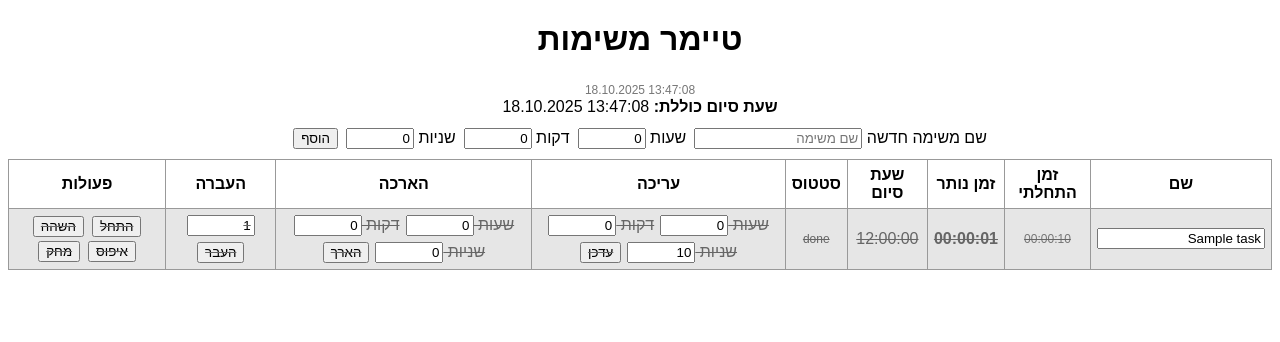
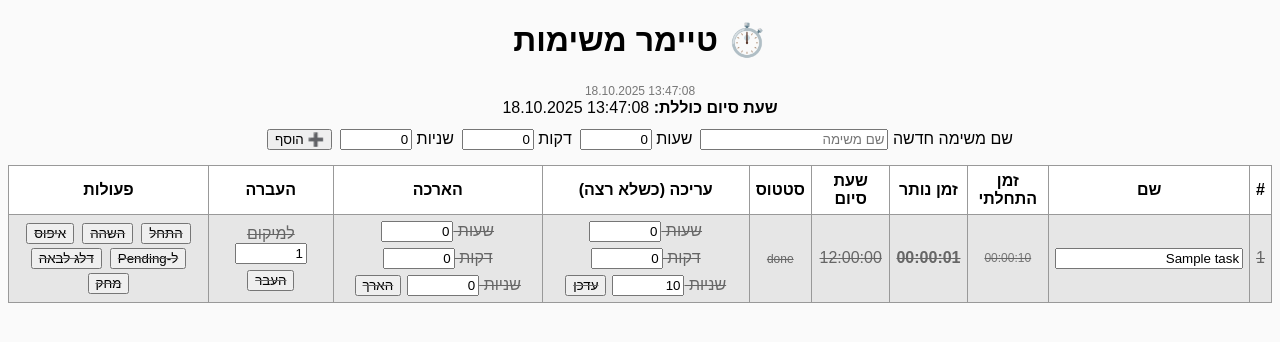
Before and after one commit to matanexcell-lab/Matan, a Flask app: page / in a window 1280 px wide. Shown: the top 342 px of the page. Run offline with Flask 3, Linux system fonts and the light colour scheme; tables that the repository leaves empty hold one stand-in row (values such as "Sample post").

Commit message:
Update index.html

```diff
--- a/templates/index.html
+++ b/templates/index.html
@@ -3,13 +3,14 @@
 <head>
   <meta charset="utf-8"/>
   <title>טיימר משימות</title>
+  <meta name="viewport" content="width=device-width, initial-scale=1">
   <style>
-    body { font-family: Arial, sans-serif; direction: rtl; }
+    body { font-family: Arial, sans-serif; direction: rtl; background:#fafafa; }
     h1 { text-align:center; }
-    table { width: 100%; border-collapse: collapse; }
+    table { width: 100%; border-collapse: collapse; margin-top:15px; background:white; }
     th, td { border: 1px solid #999; padding: 6px; text-align: center; }
-    input[type="number"] { width: 60px; }
-    input[type="text"] { width: 160px; }
+    input[type="number"] { width: 64px; }
+    input[type="text"] { width: 180px; }
     .muted { color: #777; font-size: 12px; }
     .badge { display:inline-block; padding:2px 6px; border-radius:6px; font-size:12px;}
     .running { background:#d9ffd9; }
@@ -22,11 +23,12 @@
       display:flex; gap:6px; align-items:center; justify-content:center; flex-wrap:wrap;
     }
     .toolbar { text-align:center; margin-bottom:12px }
+    button { cursor:pointer; }
   </style>
 </head>
 <body>
 
-<h1>טיימר משימות</h1>
+<h1>⏱️ טיימר משימות</h1>
 
 <div class="toolbar">
   <span id="now" class="muted"></span><br/>
@@ -41,18 +43,19 @@
   <label>שעות <input id="newH" type="number" min="0" value="0"></label>
   <label>דקות <input id="newM" type="number" min="0" value="0"></label>
   <label>שניות <input id="newS" type="number" min="0" value="0"></label>
-  <button id="btnAdd">הוסף</button>
+  <button id="btnAdd">➕ הוסף</button>
 </div>
 
 <table>
   <thead>
   <tr>
+    <th>#</th>
     <th>שם</th>
     <th>זמן התחלתי</th>
     <th>זמן נותר</th>
     <th>שעת סיום</th>
     <th>סטטוס</th>
-    <th>עריכה</th>
+    <th>עריכה (כשלא רצה)</th>
     <th>הארכה</th>
     <th>העברה</th>
     <th>פעולות</th>
@@ -63,6 +66,9 @@
 
 <script>
 const $ = (sel) => document.querySelector(sel);
+let isEditing = false;          // מונע רענון בזמן הקלדה
+let lastRender = 0;             // כדי לא להציף רינדור
+const RENDER_INTERVAL = 1000;
 
 function fmtHHMMSS(totalSeconds) {
   totalSeconds = Math.max(0, parseInt(totalSeconds || 0, 10));
@@ -84,6 +90,7 @@ async function api(url, method="GET", body=null) {
   return res.json();
 }
 
+// ===== Actions =====
 async function addTask() {
   const name = $("#newName").value.trim();
   const hours = parseInt($("#newH").value || "0", 10);
@@ -91,13 +98,15 @@ async function addTask() {
   const seconds = parseInt($("#newS").value || "0", 10);
   await api("/add", "POST", { name, hours, minutes, seconds });
   $("#newName").value = ""; $("#newH").value = 0; $("#newM").value = 0; $("#newS").value = 0;
-  render();
+  await render(true);
 }
 
-async function startTask(id){ await api(`/start/${id}`,"POST"); }
-async function pauseTask(id){ await api(`/pause/${id}`,"POST"); }
-async function resetTask(id){ await api(`/reset/${id}`,"POST"); }
-async function deleteTask(id){ await api(`/delete/${id}`,"POST"); }
+async function startTask(id){ await api(`/start/${id}`,"POST"); await render(true); }
+async function pauseTask(id){ await api(`/pause/${id}`,"POST"); await render(true); }
+async function resetTask(id){ await api(`/reset/${id}`,"POST"); await render(true); }
+async function deleteTask(id){ await api(`/delete/${id}`,"POST"); await render(true); }
+async function setPending(id){ await api(`/set_pending/${id}`, "POST"); await render(true); }
+async function skipToNext(id){ await api(`/skip/${id}`, "POST"); await render(true); }
 
 async function extendTask(id){
   const row = document.getElementById(`row-${id}`);
@@ -105,7 +114,7 @@ async function extendTask(id){
   const m = parseInt(row.querySelector(".ext-m").value || "0",10);
   const s = parseInt(row.querySelector(".ext-s").value || "0",10);
   await api(`/extend/${id}`, "POST", { hours: h, minutes: m, seconds: s });
-  render();
+  await render(true);
 }
 
 async function saveEdit(id){
@@ -115,14 +124,15 @@ async function saveEdit(id){
   const m  = parseInt(row.querySelector(".edit-m").value || "0",10);
   const s  = parseInt(row.querySelector(".edit-s").value || "0",10);
   await api(`/update/${id}`, "POST", { name: nm, hours: h, minutes: m, seconds: s });
-  render();
+  // לא מאבד פוקוס: לא נקרא render כאן, נחכה לפולינג הבא
 }
 
 async function moveTask(id){
   const row = document.getElementById(`row-${id}`);
-  const newPos = parseInt(row.querySelector(".move-pos").value || "1", 10);
-  await api("/reorder_single","POST",{task_id: parseInt(id,10), new_position: newPos});
-  await render();
+  let newPos = parseInt(row.querySelector(".move-to").value || "0", 10);
+  if (!Number.isFinite(newPos) || newPos < 1) return;
+  await api(`/reorder_single`, "POST", { task_id: id, new_position: newPos });
+  await render(true);
 }
 
 function badgeClass(st){
@@ -132,20 +142,49 @@ function badgeClass(st){
   return "badge done";
 }
 
-async function render() {
+function blockRenderIfEditing(){
+  // אל תרנדר אם אלמנט קלט בפוקוס (מונע סגירת מקלדת)
+  const ae = document.activeElement;
+  if (!ae) return false;
+  if (ae.tagName === "INPUT" || ae.tagName === "TEXTAREA") return true;
+  return isEditing;
+}
+
+function attachFocusGuards(scopeEl){
+  const inputs = scopeEl.querySelectorAll("input,textarea");
+  inputs.forEach(inp=>{
+    inp.addEventListener("focus", ()=>{ isEditing = true; });
+    inp.addEventListener("blur",  ()=>{ isEditing = false; });
+    // במובייל – נחשב גם מגע כ"עריכה"
+    inp.addEventListener("touchstart", ()=>{ isEditing = true; }, {passive:true});
+  });
+}
+
+async function render(force=false) {
+  const nowTs = Date.now();
+  if (!force && (nowTs - lastRender < RENDER_INTERVAL)) return;
+  if (blockRenderIfEditing()) return;
+
+  lastRender = nowTs;
+
   const data = await api("/state");
   $("#overallEnd").textContent = data.overall_end_time || "-";
   $("#now").textContent = data.now || "";
 
   const tb = $("#tbody");
   tb.innerHTML = "";
-  data.tasks.forEach((t, i) => {
+  data.tasks.forEach((t, idx) => {
     const tr = document.createElement("tr");
     tr.id = `row-${t.id}`;
     tr.className = t.status;
+
     const canEdit = (t.status !== "running");
+
     tr.innerHTML = `
-      <td><input class="edit-name" type="text" value="${t.name.replace(/"/g,'&quot;')}" ${canEdit ? "" : "disabled"}></td>
+      <td>${idx+1}</td>
+      <td>
+        <input class="edit-name" type="text" value="${t.name.replace(/"/g,'&quot;')}" ${canEdit ? "" : "disabled"}>
+      </td>
       <td class="muted">${fmtHHMMSS(t.duration)}</td>
       <td><strong>${t.remaining_hhmmss}</strong></td>
       <td>${t.end_time_str || "-"}</td>
@@ -168,7 +207,7 @@ async function render() {
       </td>
       <td>
         <div class="move-grid">
-          <input class="move-pos" type="number" min="1" value="${i+1}">
+          <label>למיקום <input class="move-to" type="number" min="1" value="${idx+1}"></label>
           <button onclick="moveTask(${t.id})">העבר</button>
         </div>
       </td>
@@ -177,17 +216,37 @@ async function render() {
           <button onclick="startTask(${t.id})">התחל</button>
           <button onclick="pauseTask(${t.id})">השהה</button>
           <button onclick="resetTask(${t.id})">איפוס</button>
+          <button onclick="setPending(${t.id})">ל-Pending</button>
+          <button onclick="skipToNext(${t.id})">דלג לבאה</button>
           <button onclick="deleteTask(${t.id})">מחק</button>
         </div>
       </td>
     `;
     tb.appendChild(tr);
+
+    // חיבור מגני פוקוס/טאץ' כדי לא לסגור מקלדת
+    attachFocusGuards(tr);
   });
 }
 
-setInterval(render, 1000);
-render();
-$("#btnAdd").addEventListener("click", addTask);
+// פולינג עדין – לא כשיש פוקוס
+setInterval(()=>{ render(false).catch(()=>{}); }, RENDER_INTERVAL);
+
+// רינדור ראשון
+render(true).catch(()=>{});
+
+// הוספת משימה
+document.getElementById("btnAdd").addEventListener("click", async () => {
+  await addTask();
+});
+
+// אם המשתמש נכנס לפוקוס בשדה ההוספה – לא מרנדרים
+["newName","newH","newM","newS"].forEach(id=>{
+  const el = document.getElementById(id);
+  el.addEventListener("focus", ()=>{ isEditing = true; });
+  el.addEventListener("blur",  ()=>{ isEditing = false; });
+  el.addEventListener("touchstart", ()=>{ isEditing = true; }, {passive:true});
+});
 </script>
 </body>
 </html>
```
